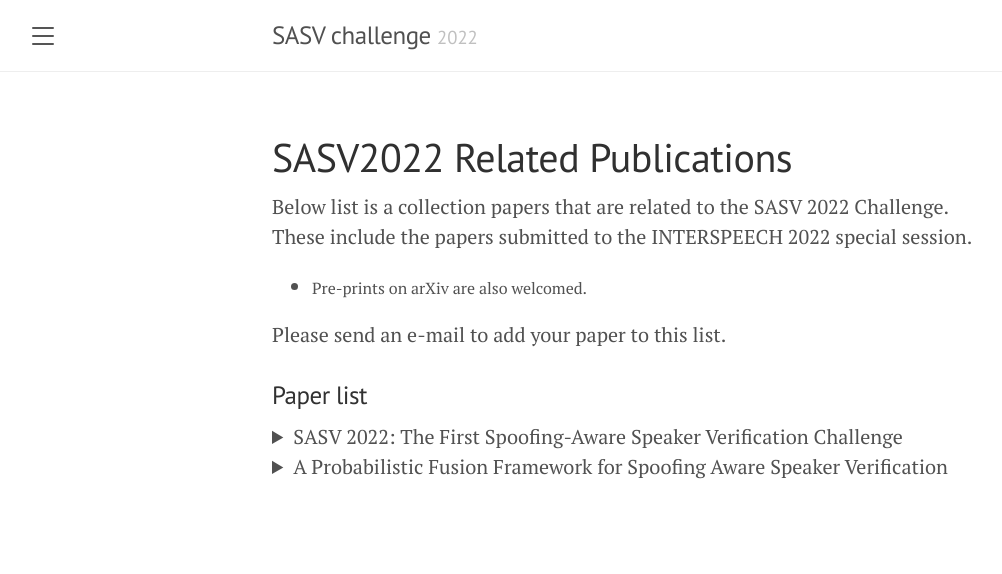
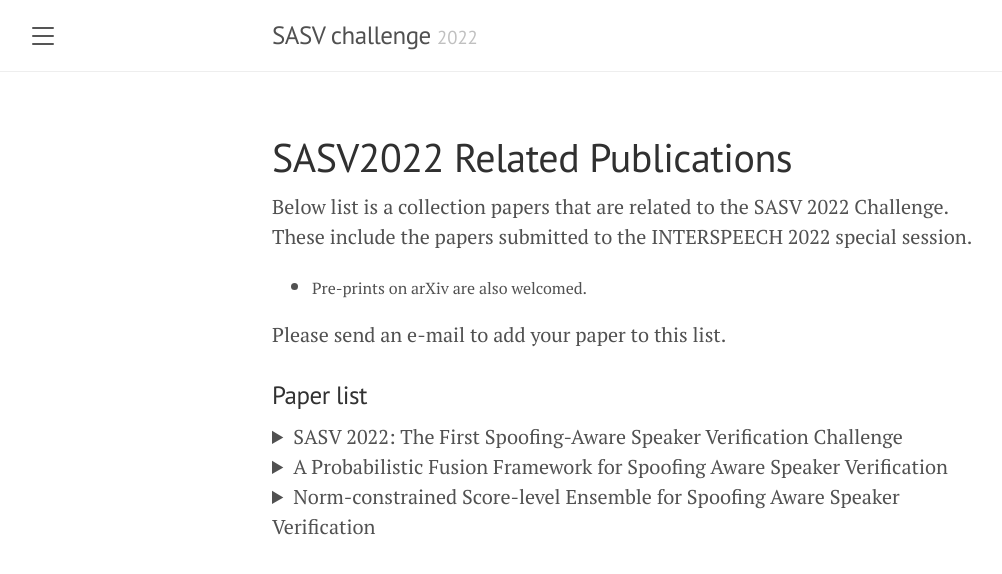
Before and after one commit to sasv-challenge/sasv-challenge.github.io, a Jekyll site: the page built from papers_SASV2022.md, in a window 1280 px wide. Shown: the top 574 px of the page, without its empty margins (8-1010 px from the left). Built offline with Jekyll 4.4.1, drawn with Linux system fonts in a browser that asks for light colours.

Commit message:
add Zhang2022Norm

```diff
--- a/papers_SASV2022.md
+++ b/papers_SASV2022.md
@@ -29,7 +29,7 @@ Please send an e-mail to add your paper to this list.
 
 <details><summary>A Probabilistic Fusion Framework for Spoofing Aware Speaker Verification</summary>
 <div markdown="1">
-- <div style="font-size:80%">Zhang, You and Zhu, Ge and Duan, Zhiyao</div>
+- <div style="font-size:80%">You Zhang, Ge Zhu, and Zhiyao Duan</div>
 - <div style="font-size:80%">University of Rochester, USA</div>
 <div aria-hidden="true" aria-labelledby="bibtex-zhang2022prob" class="modal fade" id="bibtex-zhang2022prob" role="dialog" tabindex="-1" style="font-size:70%">
 <pre>@article{zhang2022prob,
@@ -42,3 +42,19 @@ Please send an e-mail to add your paper to this list.
 </div>
 </div>
 </details>
+
+<details><summary>Norm-constrained Score-level Ensemble for Spoofing Aware Speaker Verification</summary>
+<div markdown="1">
+- <div style="font-size:80%">Peng Zhang, Peng Hu, Xueliang Zhang</div>
+- <div style="font-size:80%">Elevoc Technology Co., Ltd, Shenzhen, China</div>
+<div aria-hidden="true" aria-labelledby="bibtex-Zhang2022Norm" class="modal fade" id="bibtex-Zhang2022Norm" role="dialog" tabindex="-1" style="font-size:70%">
+<pre>@inproceedings{Zhang2022Norm,
+  author={Zhang, Peng and Hu, Peng and Zhang, Xueliang},
+  title={Norm-constrained Score-level Ensemble for Spoofing Aware Speaker Verification},
+  year=2022,
+  booktitle={Proc. Interspeech (submitted},
+  }
+</pre>
+</div>
+</div>
+</details>
```
